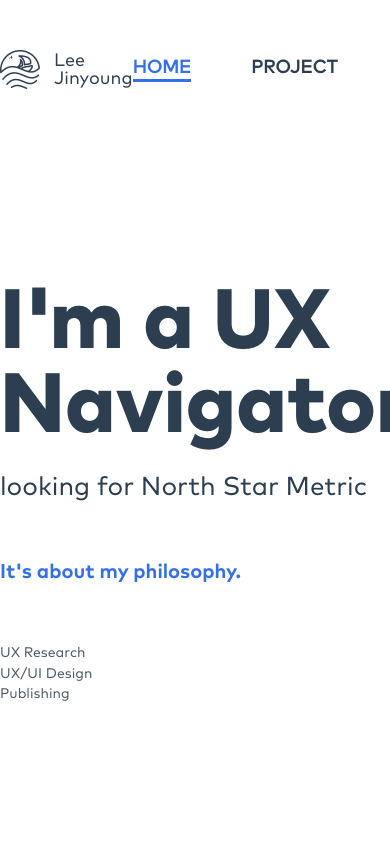
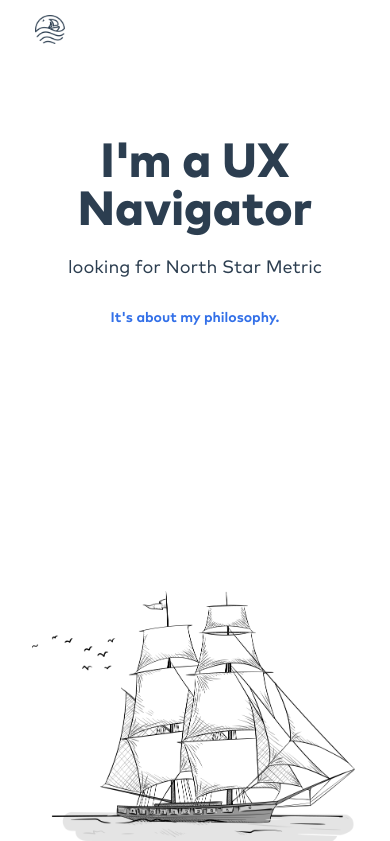
Before and after one commit to ux-navigator/mash-portfolio, a Gatsby site: page / in a window 390 px wide. Shown: the top 841 px of the page. Built offline with nearby package versions, Linux system fonts and the light colour scheme; Gatsby itself is replaced by a stand-in of ours.

Commit message:
첫번째 페이지 모바일 구현

```diff
--- a/src/components/Navigation/Navigation.styled.ts
+++ b/src/components/Navigation/Navigation.styled.ts
@@ -20,6 +20,10 @@ export const NavigationWrapper = styled.div<NavigationWrapperProps>`
   ${({ isScrolled }) => isScrolled && css`
     box-shadow: 0 1px 20px 0 rgba(0, 0, 0, .2);
   `}
+
+  @media ${({ theme }) => theme.media.mobile} {
+    padding: 15px 0;
+  }
 `
 
 export const NavigationContent = styled.div`
@@ -33,7 +37,7 @@ export const NavigationContent = styled.div`
   }
 
   @media ${({ theme }) => theme.media.mobile} {
-    width: 100%;
+    width: 320px;
   }
 `
 
@@ -42,11 +46,29 @@ export const LogoWrapper = styled.div`
   align-items: center;
 `
 
+export const Logo = styled.div`
+  width: 40px;
+  height: 40px;
+
+  img {
+    width: 100%;
+  }
+
+  @media ${({ theme }) => theme.media.mobile} {
+    width: 30px;
+    height: 30px;
+  }
+`
+
 export const Title = styled.p`
   margin-left: 14px;
   font-size: 18px;
   font-family: 'Mark Pro Book';
   color: #2C3E50;
+
+  @media ${({ theme }) => theme.media.mobile} {
+    display: none;
+  }
 `
 
 export const LinkItem = styled(Link)`
@@ -71,4 +93,8 @@ export const LinkWrapper = styled.div`
   ${LinkItem} + ${LinkItem} {
     margin-left: 60px;
   }
+
+  @media ${({ theme }) => theme.media.mobile} {
+    display: none;
+  }
 `
--- a/src/components/Navigation/Navigation.tsx
+++ b/src/components/Navigation/Navigation.tsx
@@ -13,7 +13,9 @@ function Navigation() {
     <Styled.NavigationWrapper isScrolled={isScrolled}>
       <Styled.NavigationContent>
         <Styled.LogoWrapper>
-          <img width={40} src={logo} />
+          <Styled.Logo>
+            <img src={logo} alt="" />
+          </Styled.Logo>
           <Styled.Title>Lee Jinyoung</Styled.Title>
         </Styled.LogoWrapper>
         <Styled.LinkWrapper>
--- a/src/styles/pageStyles/index.styled.ts
+++ b/src/styles/pageStyles/index.styled.ts
@@ -28,6 +28,7 @@ export const FirstPageInnerWrapper = styled.div`
 
   @media ${({ theme }) => theme.media.mobile} {
     width: 100%;
+    flex-direction: column;
   }
 `
 
@@ -35,6 +36,10 @@ export const Skill = styled.p`
   font-size: 0.875rem;
   font-family: 'Mark Pro Book';
   color: #4F5A65;
+
+  @media ${({ theme }) => theme.media.mobile} {
+    display: none;
+  }
 `
 
 export const ContentWrapper = styled.div`
@@ -43,6 +48,10 @@ export const ContentWrapper = styled.div`
   ${Skill} + ${Skill} {
     margin-top: 0.4rem;
   }
+
+  @media ${({ theme }) => theme.media.mobile} {
+    text-align: center;
+  }
 `
 
 export const MainTitle = styled.h1`
@@ -50,6 +59,10 @@ export const MainTitle = styled.h1`
   font-size: 5.25rem;
   font-family: 'Mark Pro Heavy';
   color: #2C3E50;
+
+  @media ${({ theme }) => theme.media.mobile} {
+    font-size: 3rem;
+  }
 `
 
 export const SubTitle = styled.h2`
@@ -57,6 +70,11 @@ export const SubTitle = styled.h2`
   font-size: 1.625rem;
   font-family: 'Mark Pro Book';
   color: #2C3E50;
+
+  @media ${({ theme }) => theme.media.mobile} {
+    margin-bottom: 2.125rem;
+    font-size: 1.125rem;
+  }
 `
 
 export const Paragraph = styled.p`
@@ -64,6 +82,10 @@ export const Paragraph = styled.p`
   font-size: 1.25rem;
   font-family: 'Mark Pro Bold';
   color: #3370E8;
+
+  @media ${({ theme }) => theme.media.mobile} {
+    font-size: 0.875rem;
+  }
 `
 
 export const ShipImageWrapper = styled.div`
@@ -75,6 +97,11 @@ export const ShipImageWrapper = styled.div`
     align-self: flex-end;
     width: 31.2rem;
     top: -5.75rem;
+  }
+
+  @media ${({ theme }) => theme.media.mobile} {
+    width: 327px;
+    right: 0;
   }
 `
 
```
